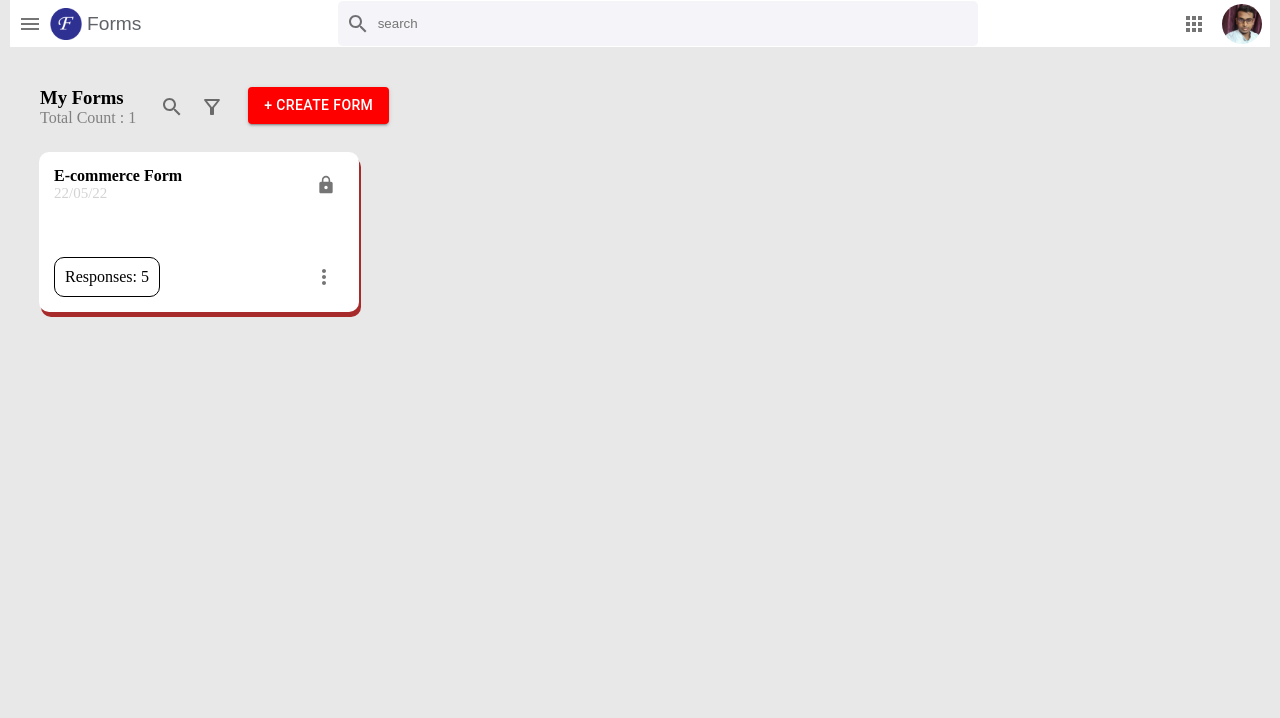
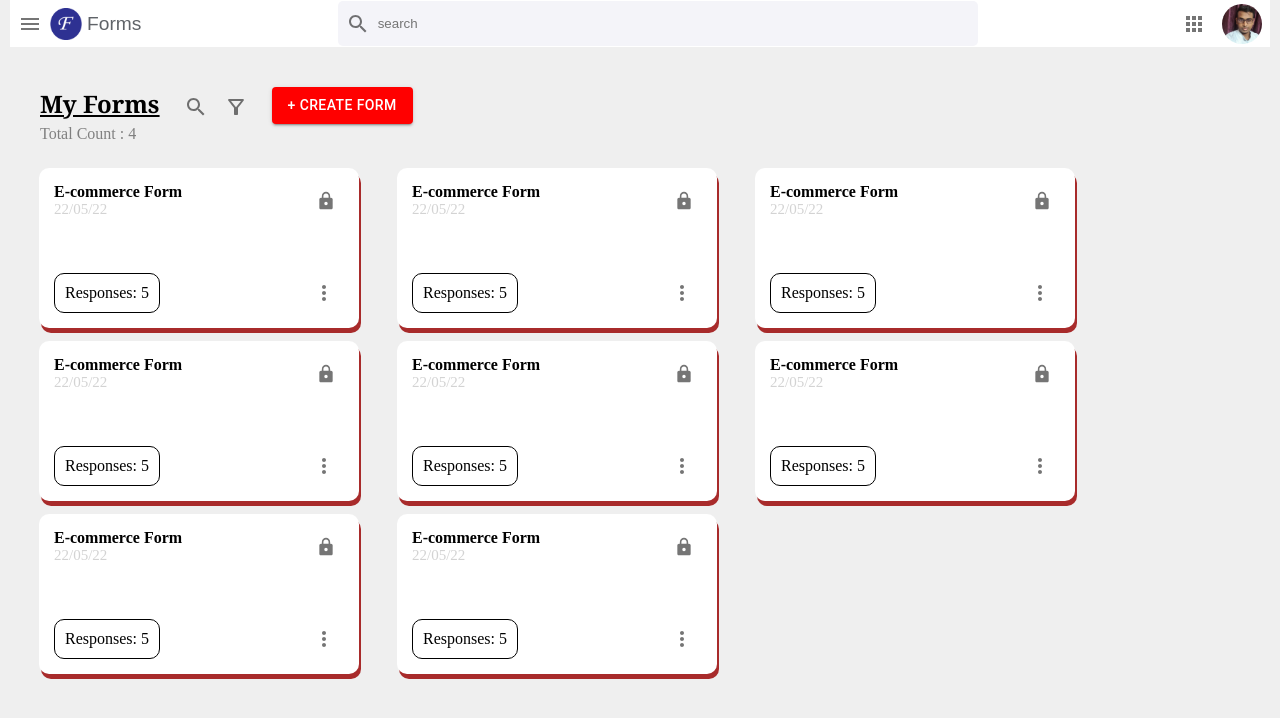
Before and after one commit to anilkumar7838/GroupProject--Fillit, a React (Create React App) app in the folder Fillit_ui/: page /myforms in a window 1280 px wide. Shown: the top 718 px of the page. Built offline with nearby package versions, Linux system fonts and the light colour scheme.

Commit message:
myform card comp

```diff
--- a/Fillit_ui/src/components/MyFormsPage/MyFormsCenterPage.css
+++ b/Fillit_ui/src/components/MyFormsPage/MyFormsCenterPage.css
@@ -1,5 +1,5 @@
 body {
-  background-color: rgb(232, 232, 232);
+  background-color: rgba(239, 239, 239, 0.99);
 }
 .myform_container {
   display: inline-flex;
@@ -19,6 +19,13 @@ body {
   .myform_flexrow_upr {
     flex-direction: column;
   }
+}
+.myform_upper_left > h2 {
+  font-weight: bold;
+  color: #000000;
+  font-family: Georgia, "Times New Roman", Times, serif;
+  text-decoration-line: underline;
+  margin-bottom: 5px;
 }
 .myform_flexrow_upr {
   display: flex;
--- a/Fillit_ui/src/components/MyFormsPage/MyFormsCenterPage.jsx
+++ b/Fillit_ui/src/components/MyFormsPage/MyFormsCenterPage.jsx
@@ -11,8 +11,7 @@ import LockIcon from "@mui/icons-material/Lock";
 import { IconButton } from "@mui/material";
 import { Button } from "@mui/material";
 
-const MyFormsCenterPage = () => {
-  const count = 1;
+const CardBox = () => {
   const Responses = 5;
   const [dropDownShow, setdropDownShow] = useState(false);
   const [LockState, setLockState] = useState(true);
@@ -24,34 +23,6 @@ const MyFormsCenterPage = () => {
   };
 
   return (
-    <>
-      <div className='myform_container'>
-        <div className='myform_flexrow_upr'>
-          <div className='myform_upper_left'>
-            <h3>My Forms</h3>
-            <div style={{ color: "grey" }}>Total Count : {count}</div>
-          </div>
-          <div className='myforms_upper_right'>
-            <IconButton className='myforms_icon_btn'>
-              <SearchIcon className='myforms_icon' />
-            </IconButton>
-            <IconButton className='myforms_icon_btn'>
-              <FilterAltOutlinedIcon className='myforms_icon' />
-            </IconButton>
-          </div>
-          <div>
-            <Button
-              sx={{
-                color: "white",
-                bgcolor: "red",
-              }}
-              color='error'
-              variant='contained'
-            >
-              + Create Form
-            </Button>
-          </div>
-        </div>
     <div className='myform_flexrow_btm'>
       <div className='myforms_lower'>
         <div>
@@ -67,19 +38,14 @@ const MyFormsCenterPage = () => {
               </IconButton>
             </span>
           </div>
-              <div style={{ fontSize: "15px", color: "lightgray" }}>
-                22/05/22
-              </div>
+          <div style={{ fontSize: "15px", color: "lightgray" }}>22/05/22</div>
         </div>
         <div className='myforms_lwr_lft_bottom'>
           <div className='myforms_response_box'>
             <span>Responses: {Responses}</span>
           </div>
           <div className='myforms_dropdown'>
-                <IconButton
-                  onClick={handleDropDown}
-                  style={{ cursor: "pointer" }}
-                >
+            <IconButton onClick={handleDropDown} style={{ cursor: "pointer" }}>
               <MoreVertIcon />
             </IconButton>
 
@@ -136,6 +102,56 @@ const MyFormsCenterPage = () => {
         </div>
       </div>
     </div>
+  );
+};
+
+const MyFormsCenterPage = () => {
+  const count = 4;
+  return (
+    <>
+      <div className='myform_container'>
+        <div className='myform_flexrow_upr'>
+          <div className='myform_upper_left'>
+            <h2>My Forms</h2>
+            <div style={{ color: "grey" }}>Total Count : {count}</div>
+          </div>
+          <div className='myforms_upper_right'>
+            <IconButton className='myforms_icon_btn'>
+              <SearchIcon className='myforms_icon' />
+            </IconButton>
+            <IconButton className='myforms_icon_btn'>
+              <FilterAltOutlinedIcon className='myforms_icon' />
+            </IconButton>
+          </div>
+          <div>
+            <Button
+              sx={{
+                color: "white",
+                bgcolor: "red",
+              }}
+              color='error'
+              variant='contained'
+            >
+              + Create Form
+            </Button>
+          </div>
+        </div>
+        <div
+          style={{
+            display: "flex",
+            flexWrap: "wrap",
+            justifyContent: "flex-start",
+          }}
+        >
+          <CardBox />
+          <CardBox />
+          <CardBox />
+          <CardBox />
+          <CardBox />
+          <CardBox />
+          <CardBox />
+          <CardBox />
+        </div>
       </div>
     </>
   );
```
Lines whose indentation alone changed are shown as unchanged.
